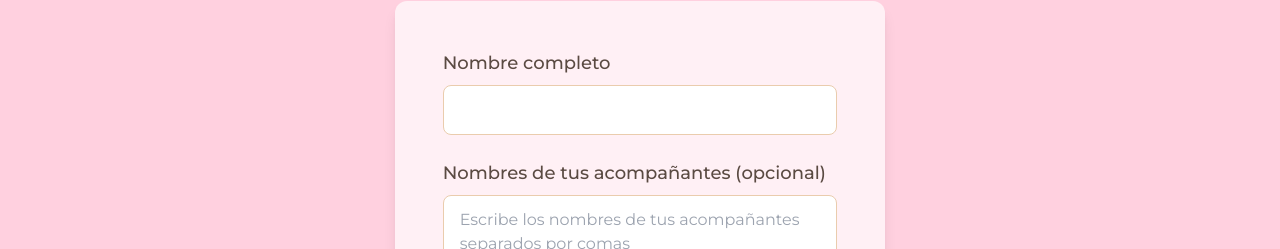
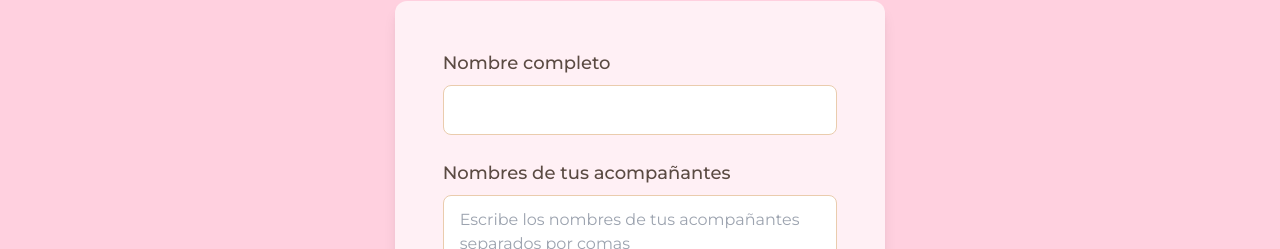
Before and after one commit to artvic1/invitacion15s, a plain HTML site: page index.html in a window 1280 px wide. Shown: the part 4971-5220 px from the top of the page. Drawn offline with nearby package versions, Linux system fonts and the light colour scheme.

Commit message:
Update index.html
Se quito el boton opcional

```diff
--- a/index.html
+++ b/index.html
@@ -173,7 +173,7 @@
                         <input type="text" id="name" required class="w-full px-4 py-3 rounded-lg border border-[#EACCAD] focus:outline-none focus:ring-2 focus:ring-[#E8C39E]">
                     </div>
                     <div>
-                        <label for="guests" class="block text-lg font-medium mb-2">Nombres de tus acompañantes (opcional)</label>
+                        <label for="guests" class="block text-lg font-medium mb-2">Nombres de tus acompañantes</label>
                         <textarea id="guests" rows="2" placeholder="Escribe los nombres de tus acompañantes separados por comas" class="w-full px-4 py-3 rounded-lg border border-[#EACCAD] focus:outline-none focus:ring-2 focus:ring-[#E8C39E]"></textarea>
                     </div>
                     <div>
```
